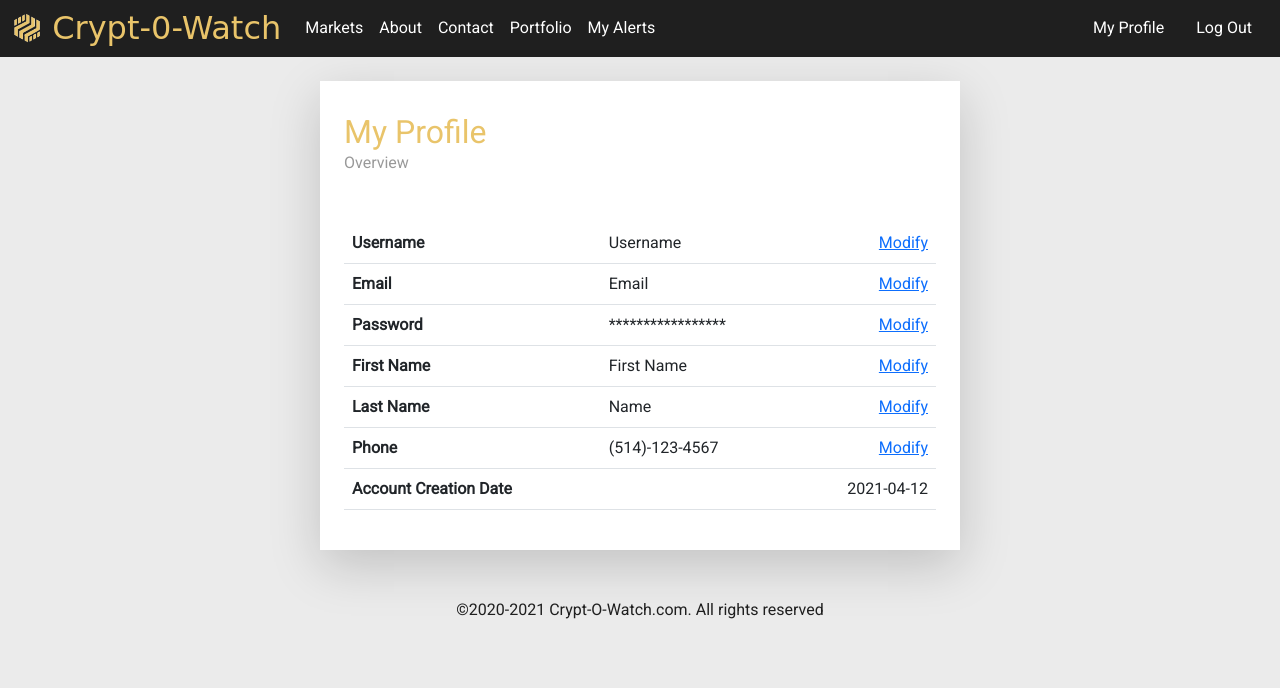
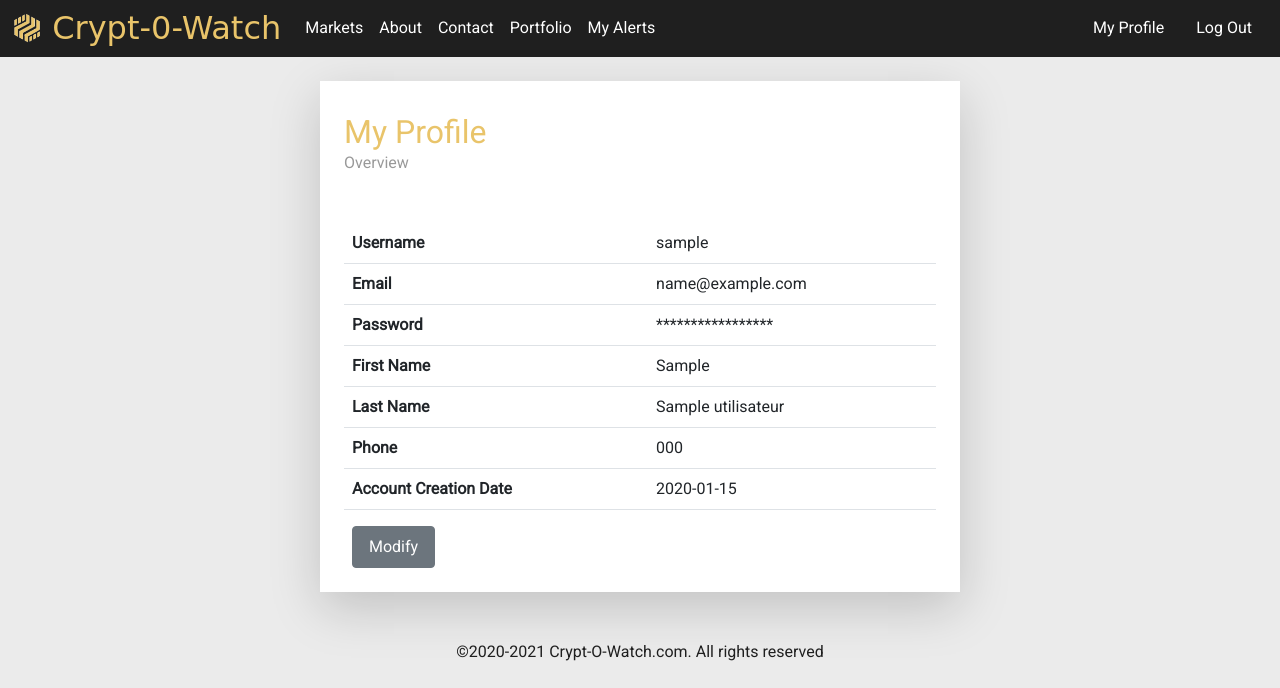
Before and after one commit to matreurai/GLO-2005, a Flask app: page /Profile in a window 1280 px wide. Shown: the part 378-1066 px from the top of the page. Before the commit the page ends 997 px from the top, so only its background shows below. Run offline with Flask 2, Linux system fonts and the light colour scheme; the visitor is signed in with stand-in values (Sample User, id 1); tables that the repository leaves empty hold one stand-in row (values such as "Sample post"); some libraries are stand-ins or nearby versions; some web fonts are replaced.

Commit message:
Page profile

```diff
--- a/Code/API.py
+++ b/Code/API.py
@@ -57,7 +57,9 @@ def page_alerts():
 #Route de la page Profile
 @app.route('/Profile')
 def page_profile():
-  return render_template('Profile.html')
+  data = get_user_info()
+
+  return render_template('Profile.html', data=data)
 
 @app.route('/LogOut')
 def logout():
@@ -90,18 +92,49 @@ def login():
   cur.execute(cmd,(username,))
   account = cur.fetchone()
 
-  cmd = 'SELECT p1.password_password FROM t_password p1 WHERE p1.password_id_utilisateur = %s'
-  cur.execute(cmd,(account[0],))
-  hash_password = cur.fetchone()
+  if account :
+    cmd = 'SELECT p1.password_password FROM t_password p1 WHERE p1.password_id_utilisateur = %s'
+    cur.execute(cmd, (account[0],))
+    hash_password = cur.fetchone()
 
-  if account and check_password(password, hash_password[0]):
-    session['loggedin'] = True
-    session['id'] = account[0]
-    session['username'] = account[1]
-    msg = 'Logged in successfully !'
+    if check_password(password, hash_password[0]):
+      session['loggedin'] = True
+      session['id'] = account[0]
+      session['username'] = account[1]
+      msg = 'Logged in successfully !'
+    else:
+      msg = 'Incorrect username / password'
   else:
     msg = 'Incorrect username / password'
   return render_template("home.html", msg=msg)
+
+@app.route("/profile_form", methods=['POST'])
+def savechanges_profile():
+  username = request.form.get('username')
+  password = request.form.get('password')
+  email = request.form.get('email')
+  firstname = request.form.get('firstname')
+  lastname = request.form.get('lastname')
+  phone = request.form.get('phone')
+
+  userId = str(session['id'])
+  cmd = 'SELECT utilisateur_id from t_utilisateur u1 WHERE u1.utilisateur_id = %s'
+  cur = db.cursor()
+  cur.execute(cmd, (userId,))
+  data = cur.fetchone()
+  idUser = data[0]
+
+  cmd = 'UPDATE t_utilisateur SET utilisateur_username= %s, utilisateur_email= %s, utilisateur_phone= %s, utilisateur_prenom= %s, utilisateur_nom= %s WHERE utilisateur_id = %s'
+
+  cur.execute(cmd, (username, email, phone, firstname, lastname, idUser,))
+
+  cmd = 'UPDATE t_password SET password_password= %s WHERE password_id_utilisateur= %s'
+  cur = db.cursor()
+  cur.execute(cmd, (get_hashed_password(password), idUser,))
+  db.commit()
+  data = get_user_info()
+
+  return render_template('Profile.html', data=data)
 
 #Route du sign up
 @app.route("/signup_form", methods=['POST'])
@@ -122,14 +155,21 @@ def signup():
   db.commit()
   return render_template('Home.html')
 
+def get_user_info():
+  userId = str(session['id'])
+  cmd = 'SELECT * from t_utilisateur u1 WHERE u1.utilisateur_id = ' + userId + ''
+  cur = db.cursor()
+  cur.execute(cmd)
+  return cur.fetchone()
+
 def get_hashed_password(plain_text_password):
     # Hash a password for the first time
     #   (Using bcrypt, the salt is saved into the hash itself)
-    return bcrypt.hashpw(plain_text_password, bcrypt.gensalt())
+    return bcrypt.hashpw(plain_text_password.encode('utf-8'), bcrypt.gensalt())
 
 def check_password(plain_text_password, hashed_password):
   # Check hashed password. Using bcrypt, the salt is saved into the hash itself
-  return bcrypt.checkpw(plain_text_password, hashed_password)
+  return bcrypt.checkpw(plain_text_password.encode('utf-8'), hashed_password.encode('utf-8'))
 
 def mise_a_jour():
       return None
--- a/Code/templates/Profile.html
+++ b/Code/templates/Profile.html
@@ -86,53 +86,35 @@
           <tbody>
             <tr>
               <th scope="row" colspan="1">Username</th>
-              <td colspan="2" class="text-begin">Username</td>
-              <td class="text-end">
-                <a href="#">Modify</a>
-              </td>
+              <td colspan="2" class="text-begin">{{ data[1] }}</td>
             </tr>
             <tr>
               <th scope="row">Email</th>
-              <td colspan="2" class="text-begin">Email</td>
-              <td class="text-end">
-                <a href="#">Modify</a>
-              </td>
+              <td colspan="2" class="text-begin">{{ data[2] }}</td>
             </tr>
             <tr>
               <th scope="row">Password</th>
               <td colspan="2" class="text-begin">*****************</td>
-              <td class="text-end">
-                <a href="#">Modify</a>
-              </td>
             </tr>
             <tr>
               <th scope="row">First Name</th>
-              <td colspan="2" class="text-begin">First Name</td>
-              <td class="text-end">
-                <a href="#">Modify</a>
-              </td>
+              <td colspan="2" class="text-begin">{{ data[4] }}</td>
             </tr>
             <tr>
               <th scope="row">Last Name</th>
-              <td colspan="2" class="text-begin">Name</td>
-              <td class="text-end">
-                <a href="#">Modify</a>
-              </td>
+              <td colspan="2" class="text-begin">{{ data[5] }}</td>
             </tr>
             <tr>
               <th scope="row">Phone</th>
-              <td colspan="2" class="text-begin">(514)-123-4567</td>
-              <td class="text-end">
-                <a href="#">Modify</a>
-              </td>
+              <td colspan="2" class="text-begin">{{ data[3] }}</td>
             </tr>
             <tr>
               <th scope="row">Account Creation Date</th>
-              <td colspan="2"></td>
-              <td class="text-end">2021-04-12</td>
+              <td colspan="2" class="text-begin">{{ data[6] }}</td>
             </tr>
           </tbody>
         </table>
+        <a id="myBtn" data-bn-type="button" class="btn btn-secondary p-2 px-3 mx-md-2">Modify</a>
       </div>
     </div>
 
@@ -141,6 +123,62 @@
         <p id="copyrights" class="p-4 text-center mb-0">©2020-2021 Crypt-O-Watch.com. All rights reserved</p>
       </div>
 
+    <!-- The Modal -->
+<div id="myModal" class="modal">
+
+  <!-- Modal content -->
+  <div class="modal-content">
+    <span class="close">&times;</span>
+    <form action="profile_form" method="post">
+      <table class="table table-hover">
+          <tbody>
+            <tr>
+              <th scope="row" colspan="1">Username</th>
+              <td colspan="2" class="text-begin"><input id="username" name="username" type="text" value={{ data[1] }}></td>
+            </tr>
+            <tr>
+              <th scope="row">Email</th>
+              <td colspan="2" class="text-begin"><input id="email" name="email" type="text" value={{ data[2] }}></td>
+            </tr>
+            <tr>
+              <th scope="row">Password</th>
+              <td colspan="2" class="text-begin"><input type="password" id="password" required minlength="8" ng-model="dataItem.password" value="***************" name="password"></td>
+            </tr>
+            <tr>
+              <th scope="row">First Name</th>
+              {% if data[4] == None %}
+              <td colspan="2" class="text-begin"> <input type="text" name="firstname" value=""></td>
+              {% else %}
+              <td colspan="2" class="text-begin"> <input type="text" name="firstname" id="firstname" value={{ data[4] }}></td>
+              {% endif %}
+            </tr>
+            <tr>
+              <th scope="row">Last Name</th>
+              {% if data[5] == None %}
+              <td colspan="2" class="text-begin"> <input type="text" name="lastname" value=""></td>
+              {% else %}
+              <td colspan="2" class="text-begin"> <input type="text" name="lastname" id="lastname" value={{ data[5] }}></td>
+              {% endif %}
+            </tr>
+            <tr>
+              <th scope="row">Phone</th>
+              {% if data[3] == None %}
+              <td colspan="2" class="text-begin"> <input type="text" name="phone" value=""></td>
+              {% else %}
+              <td colspan="2" class="text-begin"> <input type="text" name="phone" id="phone" value={{ data[3] }}></td>
+              {% endif %}
+            </tr>
+            <tr>
+              <th scope="row">Account Creation Date</th>
+              <td colspan="2" class="text-begin">{{ data[6] }}</td>
+            </tr>
+          </tbody>
+        </table>
+      <button id="apply" type="submit" class="btn btn-primary ">Save Changes</button>
+    </form>
+  </div>
+
+</div>
 
 
     <!-- JavaScript -->
@@ -149,6 +187,33 @@
     <script src="https://cdn.jsdelivr.net/npm/@popperjs/core@2.9.1/dist/umd/popper.min.js" integrity="sha384-SR1sx49pcuLnqZUnnPwx6FCym0wLsk5JZuNx2bPPENzswTNFaQU1RDvt3wT4gWFG" crossorigin="anonymous"></script>
     <script src="https://cdn.jsdelivr.net/npm/bootstrap@5.0.0-beta3/dist/js/bootstrap.min.js" integrity="sha384-j0CNLUeiqtyaRmlzUHCPZ+Gy5fQu0dQ6eZ/xAww941Ai1SxSY+0EQqNXNE6DZiVc" crossorigin="anonymous"></script>
 
+    <script>
+      // Get the modal
+var modal = document.getElementById("myModal");
+
+// Get the button that opens the modal
+var btn = document.getElementById("myBtn");
+
+// Get the <span> element that closes the modal
+var span = document.getElementsByClassName("close")[0];
+
+// When the user clicks on the button, open the modal
+btn.onclick = function() {
+  modal.style.display = "block";
+}
+
+// When the user clicks on <span> (x), close the modal
+span.onclick = function() {
+  modal.style.display = "none";
+}
+
+// When the user clicks anywhere outside of the modal, close it
+window.onclick = function(event) {
+  if (event.target == modal) {
+    modal.style.display = "none";
+  }
+}
+    </script>
 
   </body>
 </html>
```
Also changed, not shown: Code/static/Profile.css (+41 -0 lines).
